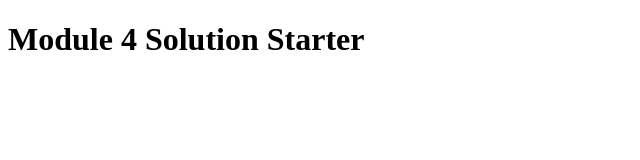
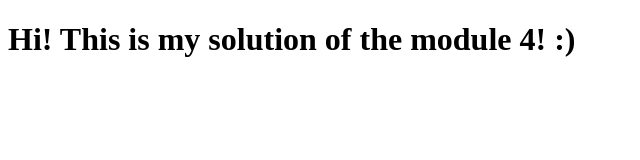
Before and after one commit to jimeguti/module4, a plain HTML site: page index.html in a window 1280 px wide. Shown: the whole page, without its empty margins (0-640 px from the left). Drawn offline with Linux system fonts and the light colour scheme.

Commit message:
I DID IT

```diff
--- a/index.html
+++ b/index.html
@@ -2,12 +2,12 @@
 <html>
 <head>
   <meta charset="utf-8">
-  <title>Hi! This is my solution of the module 4! :)</title>
+  <title>Module 4</title>
   <script src="SpeakHello.js"></script>
   <script src="SpeakGoodbye.js"></script>
   <script src="script.js"></script>
 </head>
 <body>
-  <h1>Module 4 Solution Starter</h1>
+  <h1>Hi! This is my solution of the module 4! :)</h1>
 </body>
 </html>
```
